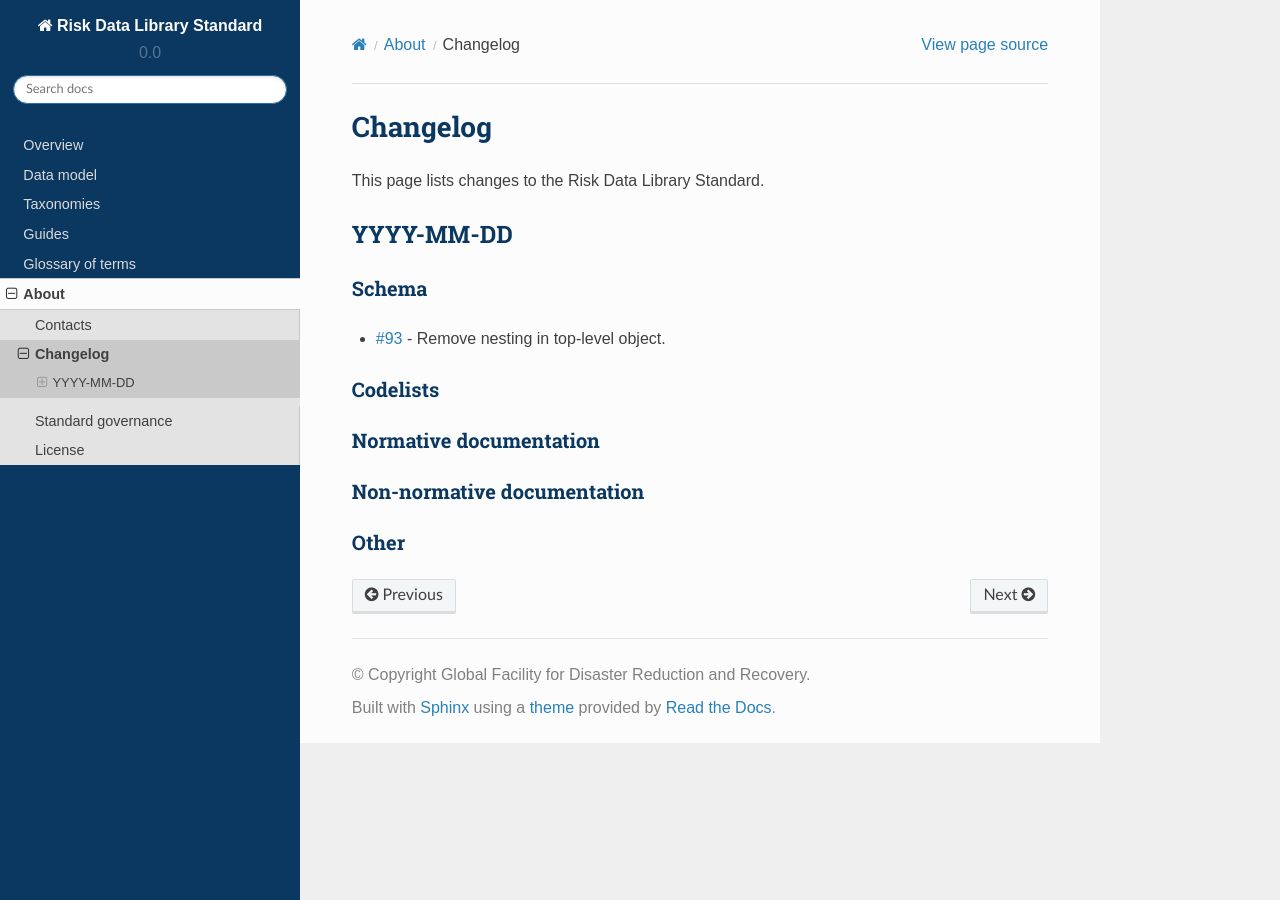
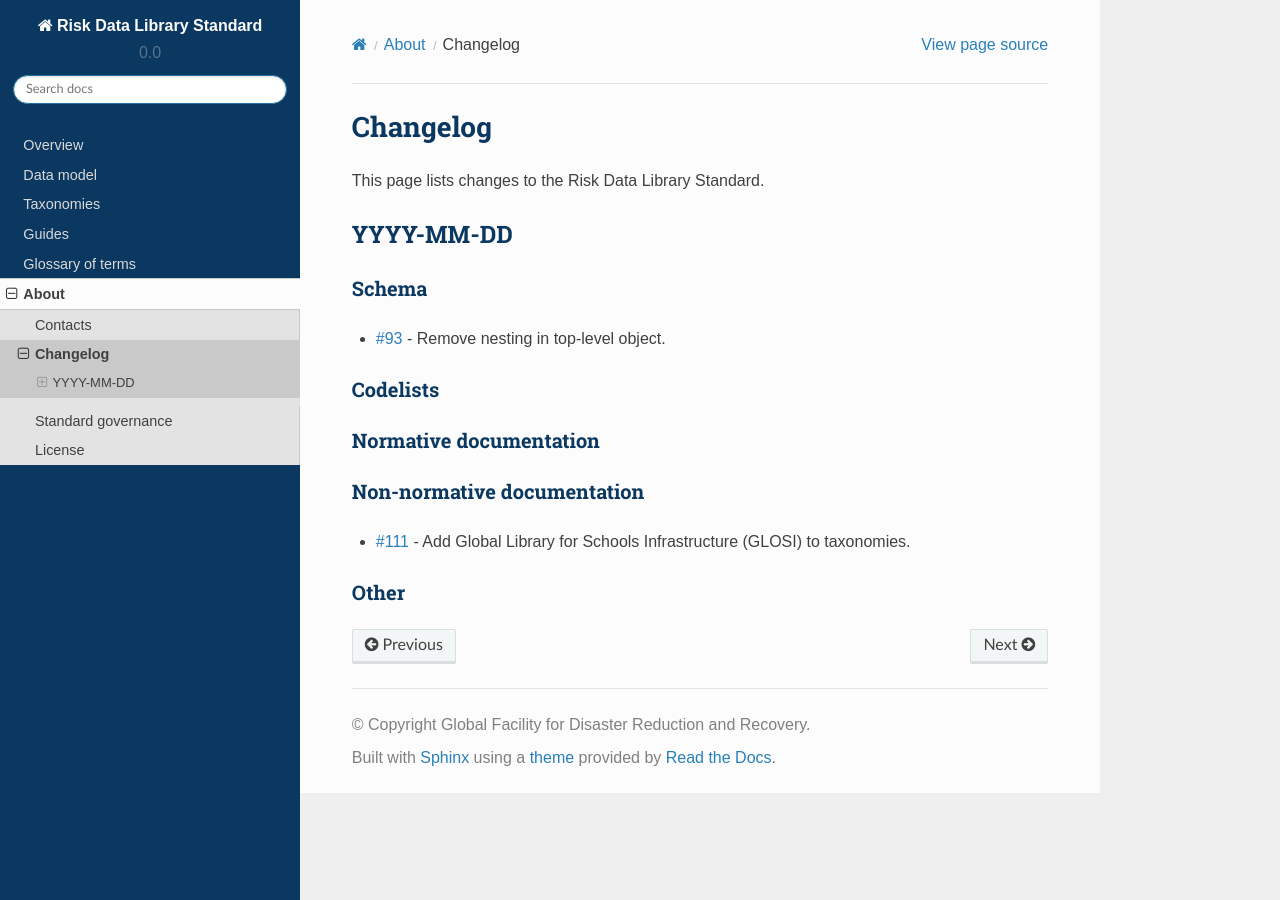
Before and after one commit to GFDRR/rdl-standard, a Sphinx documentation site: the page built from docs/about/changelog.md, in a window 1280 px wide. Built offline with Sphinx 7.4.7 and the Read the Docs theme 2.0.0, drawn with Linux system fonts in a browser that asks for light colours.

Commit message:
Update changelog

```diff
--- a/docs/about/changelog.md
+++ b/docs/about/changelog.md
@@ -14,4 +14,6 @@ This page lists changes to the Risk Data Library Standard.
 
 ### Non-normative documentation
 
+- [#111 ](https://github.com/GFDRR/rdl-standard/pull/111) - Add Global Library for Schools Infrastructure (GLOSI) to taxonomies.
+
 ### Other
```
